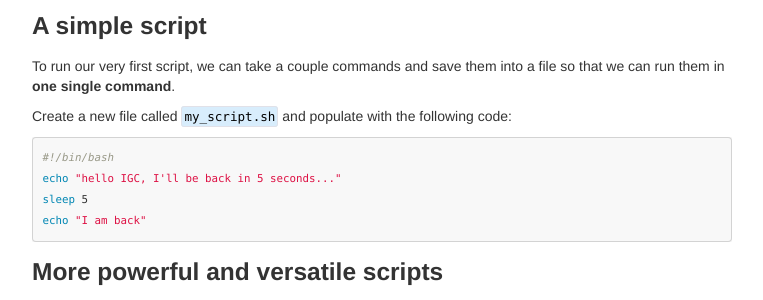
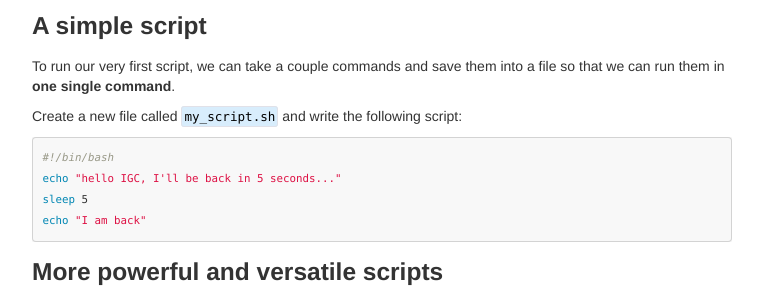
Before and after one commit to GTPB/IBB21, a Jekyll site: the page built from pages/Introduction.md, in a window 1280 px wide and 900 px high, scrolled down 1610 px. Shown: the part 152-452 px from the top of the window, without its empty margins (258-1021 px from the left). Built offline with Jekyll 4.4.1, drawn with Linux system fonts in a browser that asks for light colours; our own code applies the rules of GitHub Pages for plain Markdown files.

Commit message:
first_script

````diff
--- a/pages/Introduction.md
+++ b/pages/Introduction.md
@@ -57,7 +57,7 @@ The idea behind scripting is to provide us a means of not just running a single
 
 To run our very first script, we can take a couple commands and save them into a file so that we can run them in **one single command**.
 
-Create a new file called `my_script.sh` and populate with the following code:
+Create a new file called `my_script.sh` and write the following script:
 
 ```bash
 #!/bin/bash
````
